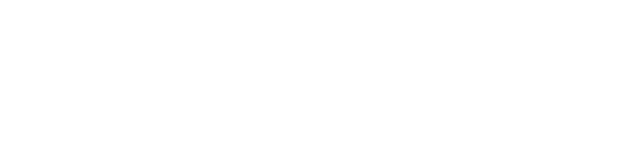
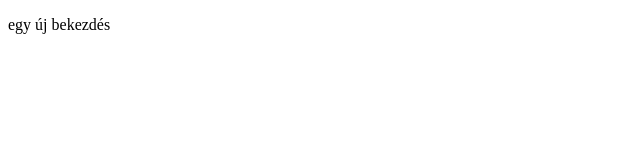
Before and after one commit to dukaitamas/asd, a plain HTML site: page index.html in a window 1280 px wide. Shown: the whole page, without its empty margins (0-640 px from the left). Drawn offline with Linux system fonts and the light colour scheme.

Commit message:
egy új bekezdés

```diff
--- a/index.html
+++ b/index.html
@@ -7,5 +7,7 @@
 </head>
 <body>
 
+<p>egy új bekezdés</p>
+
 </body>
 </html>
```
